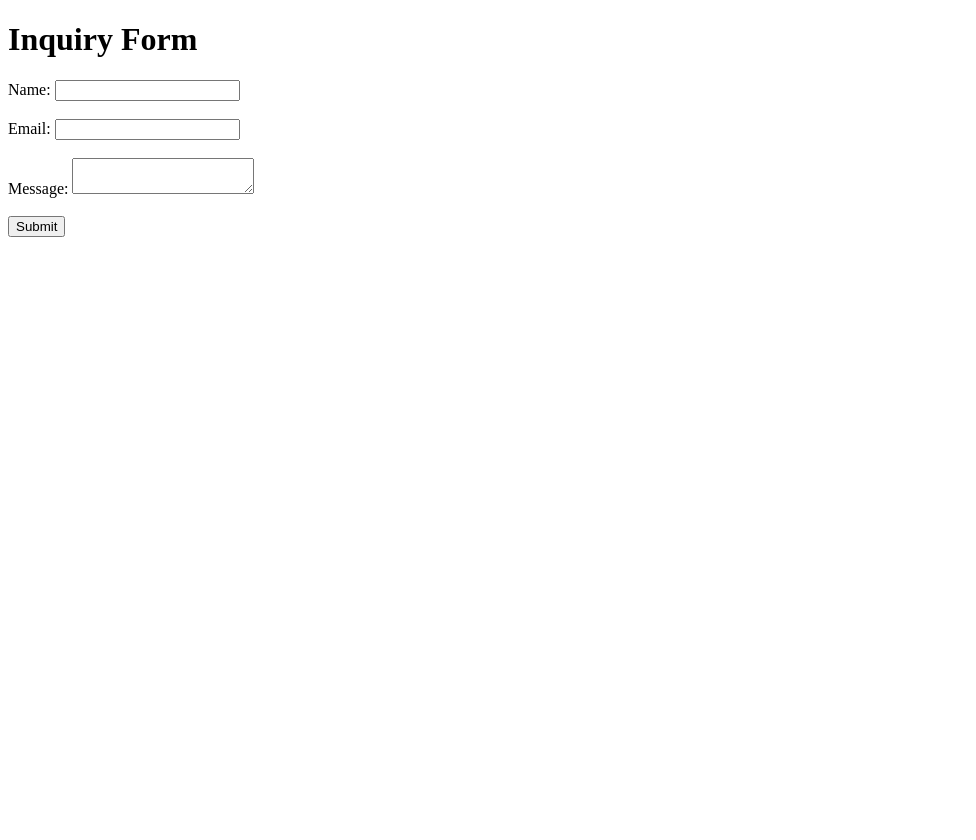
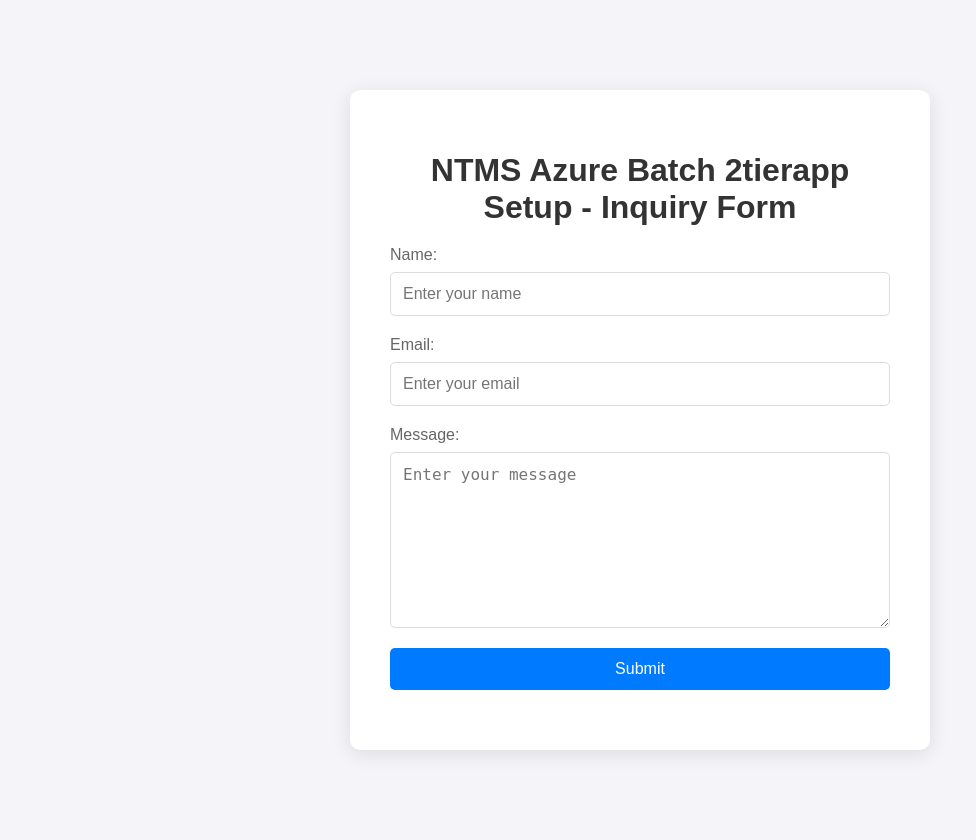
Before and after one commit to sanjayntms/paas-2-tierapp, a PHP site: page / in a window 1280 px wide. Shown: the whole page, without its empty margins (0-976 px from the left). Before the commit the page ends 237 px from the top, so only its background shows below. Run offline with PHP 8.4, Linux system fonts and the light colour scheme.

Commit message:
Update index.php

```diff
--- a/index.php
+++ b/index.php
@@ -4,20 +4,116 @@
     <meta charset="UTF-8">
     <meta name="viewport" content="width=device-width, initial-scale=1.0">
     <title>Inquiry Form</title>
+    <style>
+        body {
+            background-color: #f4f4f9;
+            font-family: 'Arial', sans-serif;
+            color: #333;
+            margin: 0;
+            padding: 0;
+        }
+
+        .container {
+            display: flex;
+            justify-content: center;
+            align-items: center;
+            min-height: 100vh;
+            padding: 20px;
+        }
+
+        .form-container {
+            background-color: #fff;
+            padding: 40px;
+            border-radius: 10px;
+            box-shadow: 0 4px 20px rgba(0, 0, 0, 0.1);
+            max-width: 500px;
+            width: 100%;
+        }
+
+        .form-container h1 {
+            text-align: center;
+            font-size: 2rem;
+            margin-bottom: 20px;
+            color: #333;
+        }
+
+        .form-container form {
+            display: flex;
+            flex-direction: column;
+        }
+
+        .form-container label {
+            margin-bottom: 8px;
+            font-size: 1rem;
+            color: #666;
+        }
+
+        .form-container input, .form-container textarea {
+            padding: 12px;
+            margin-bottom: 20px;
+            border-radius: 5px;
+            border: 1px solid #ddd;
+            font-size: 1rem;
+            outline: none;
+            transition: border-color 0.3s ease-in-out;
+        }
+
+        .form-container input:focus, .form-container textarea:focus {
+            border-color: #007bff;
+        }
+
+        .form-container textarea {
+            resize: vertical;
+            height: 150px;
+        }
+
+        .form-container input[type="submit"] {
+            background-color: #007bff;
+            color: #fff;
+            border: none;
+            cursor: pointer;
+            font-size: 1rem;
+            padding: 12px;
+            transition: background-color 0.3s ease-in-out;
+        }
+
+        .form-container input[type="submit"]:hover {
+            background-color: #0056b3;
+        }
+
+        /* Responsive Design */
+        @media (max-width: 600px) {
+            .form-container {
+                padding: 30px;
+            }
+
+            .form-container h1 {
+                font-size: 1.5rem;
+            }
+
+            .form-container input, .form-container textarea {
+                font-size: 0.9rem;
+            }
+        }
+    </style>
 </head>
 <body>
-    <h1>Inquiry Form</h1>
+    <div class="container">
+        <div class="form-container">
+            <h1>NTMS Azure Batch 2tierapp Setup - Inquiry Form</h1>
             <form action="submit_inquiry.php" method="post">
                 <label for="name">Name:</label>
-        <input type="text" id="name" name="name" required><br><br>
+                <input type="text" id="name" name="name" required placeholder="Enter your name">
 
                 <label for="email">Email:</label>
-        <input type="email" id="email" name="email" required><br><br>
+                <input type="email" id="email" name="email" required placeholder="Enter your email">
 
                 <label for="message">Message:</label>
-        <textarea id="message" name="message" required></textarea><br><br>
+                <textarea id="message" name="message" required placeholder="Enter your message"></textarea>
 
                 <input type="submit" value="Submit">
             </form>
+        </div>
+    </div>
 </body>
 </html>
```
Lines whose indentation alone changed are shown as unchanged.
